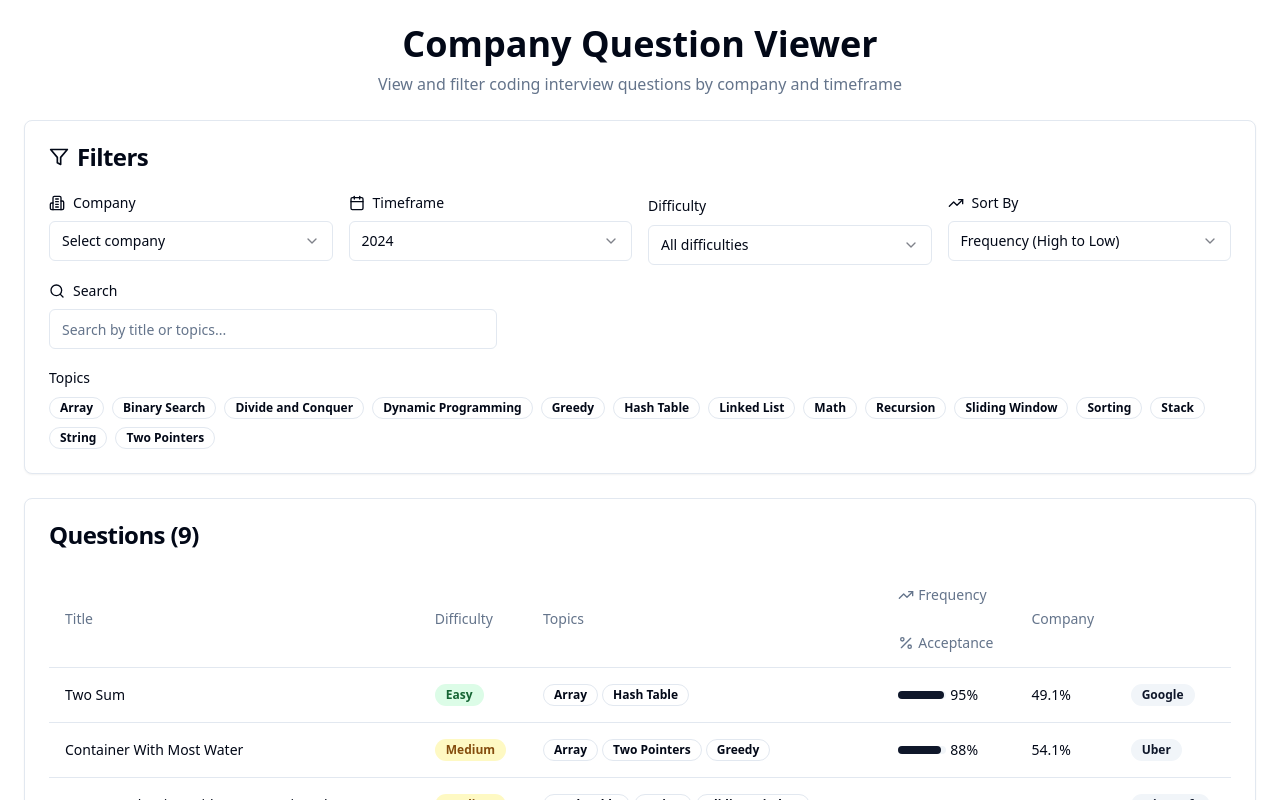
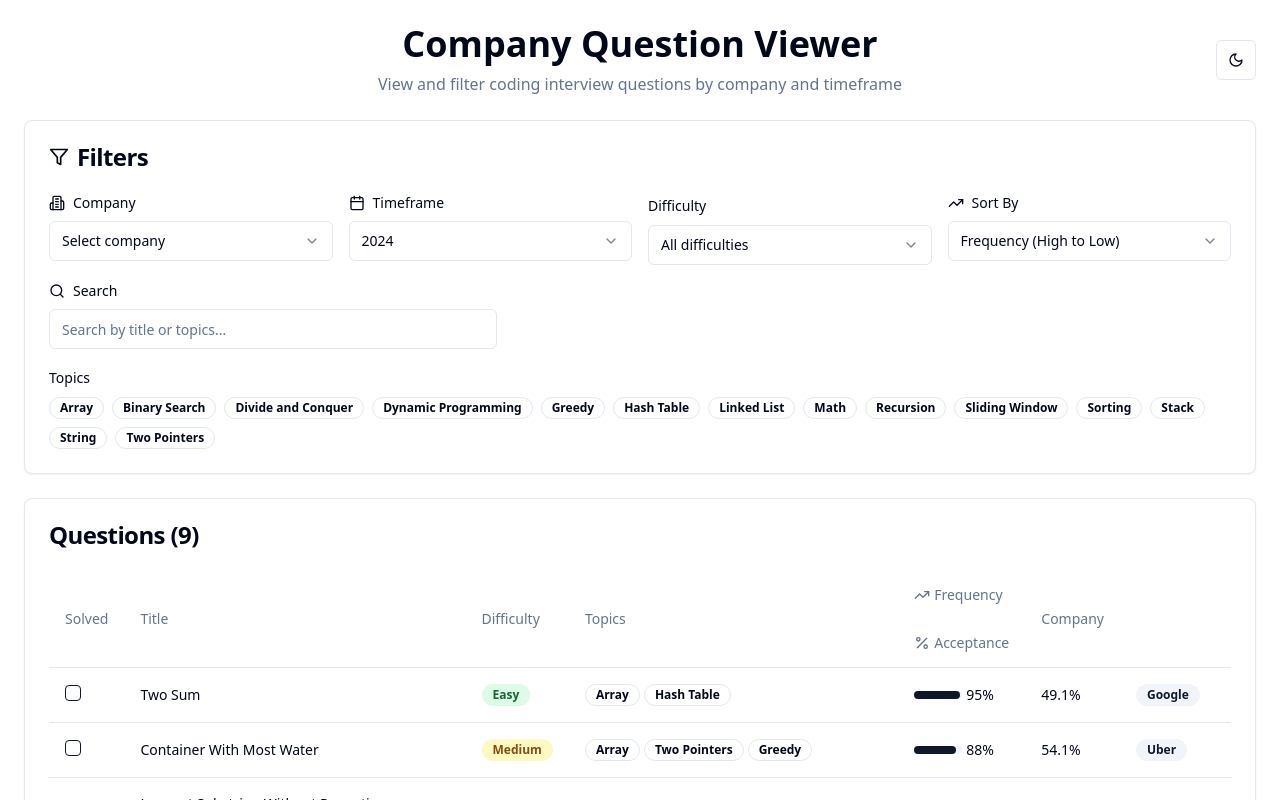
Before and after one commit to harsh-zeetheta/digital-hi-signal-bloom, a React (Vite) app: page / in a window 1280 px wide. Shown: the top 800 px of the page. Built offline with nearby package versions, Linux system fonts and the light colour scheme.

Commit message:
Add dark theme and solved checkbox
Implement dark theme support and add a checkbox to mark questions as solved.

```diff
--- a/src/components/QuestionViewer.tsx
+++ b/src/components/QuestionViewer.tsx
@@ -1,6 +1,5 @@
-
 import React, { useState, useMemo } from 'react';
-import { Search, Filter, Building2, Calendar, TrendingUp, Percent } from 'lucide-react';
+import { Search, Filter, Building2, Calendar, TrendingUp, Percent, Moon, Sun } from 'lucide-react';
 import { Input } from '@/components/ui/input';
 import { Button } from '@/components/ui/button';
 import { Select, SelectContent, SelectItem, SelectTrigger, SelectValue } from '@/components/ui/select';
@@ -8,6 +7,7 @@ import { Badge } from '@/components/ui/badge';
 import { Card, CardContent, CardHeader, CardTitle } from '@/components/ui/card';
 import { Table, TableBody, TableCell, TableHead, TableHeader, TableRow } from '@/components/ui/table';
 import { Tabs, TabsContent, TabsList, TabsTrigger } from '@/components/ui/tabs';
+import { Checkbox } from '@/components/ui/checkbox';
 import { mockCompanies, mockQuestions, timeframes, difficulties, allTopics, Question } from '@/data/mockData';
 
 const QuestionViewer = () => {
@@ -18,15 +18,34 @@ const QuestionViewer = () => {
   const [selectedTopics, setSelectedTopics] = useState<string[]>([]);
   const [sortBy, setSortBy] = useState<'frequency' | 'acceptanceRate'>('frequency');
   const [sortOrder, setSortOrder] = useState<'asc' | 'desc'>('desc');
+  const [isDarkMode, setIsDarkMode] = useState<boolean>(false);
+  const [solvedQuestions, setSolvedQuestions] = useState<Set<string>>(new Set());
+
+  // Toggle dark mode
+  const toggleDarkMode = () => {
+    setIsDarkMode(!isDarkMode);
+    document.documentElement.classList.toggle('dark');
+  };
+
+  // Toggle solved status for a question
+  const toggleSolved = (questionId: string) => {
+    const newSolved = new Set(solvedQuestions);
+    if (newSolved.has(questionId)) {
+      newSolved.delete(questionId);
+    } else {
+      newSolved.add(questionId);
+    }
+    setSolvedQuestions(newSolved);
+  };
 
   const filteredQuestions = useMemo(() => {
     let filtered = mockQuestions.filter(question => {
-      const matchesCompany = !selectedCompany || question.company === selectedCompany;
+      const matchesCompany = !selectedCompany || selectedCompany === 'all' || question.company === selectedCompany;
       const matchesTimeframe = question.timeframe === selectedTimeframe;
       const matchesSearch = !searchQuery ||
         question.title.toLowerCase().includes(searchQuery.toLowerCase()) ||
         question.topics.some(topic => topic.toLowerCase().includes(searchQuery.toLowerCase()));
-      const matchesDifficulty = !selectedDifficulty || question.difficulty === selectedDifficulty;
+      const matchesDifficulty = !selectedDifficulty || selectedDifficulty === 'all' || question.difficulty === selectedDifficulty;
       const matchesTopics = selectedTopics.length === 0 ||
         selectedTopics.every(topic => question.topics.includes(topic));
 
@@ -47,13 +66,13 @@ const QuestionViewer = () => {
   const getDifficultyColor = (difficulty: string) => {
     switch (difficulty) {
       case 'Easy':
-        return 'bg-green-100 text-green-800 hover:bg-green-200';
+        return 'bg-green-100 text-green-800 hover:bg-green-200 dark:bg-green-900 dark:text-green-100';
       case 'Medium':
-        return 'bg-yellow-100 text-yellow-800 hover:bg-yellow-200';
+        return 'bg-yellow-100 text-yellow-800 hover:bg-yellow-200 dark:bg-yellow-900 dark:text-yellow-100';
       case 'Hard':
-        return 'bg-red-100 text-red-800 hover:bg-red-200';
+        return 'bg-red-100 text-red-800 hover:bg-red-200 dark:bg-red-900 dark:text-red-100';
       default:
-        return 'bg-gray-100 text-gray-800 hover:bg-gray-200';
+        return 'bg-gray-100 text-gray-800 hover:bg-gray-200 dark:bg-gray-800 dark:text-gray-100';
     }
   };
 
@@ -70,10 +89,25 @@ const QuestionViewer = () => {
       <div className="container mx-auto p-6 space-y-6">
         {/* Header */}
         <div className="text-center space-y-2">
-          <h1 className="text-4xl font-bold text-foreground">Company Question Viewer</h1>
-          <p className="text-muted-foreground">
-            View and filter coding interview questions by company and timeframe
-          </p>
+          <div className="flex items-center justify-between">
+            <div className="flex-1" />
+            <div className="space-y-2">
+              <h1 className="text-4xl font-bold text-foreground">Company Question Viewer</h1>
+              <p className="text-muted-foreground">
+                View and filter coding interview questions by company and timeframe
+              </p>
+            </div>
+            <div className="flex-1 flex justify-end">
+              <Button
+                variant="outline"
+                size="icon"
+                onClick={toggleDarkMode}
+                className="ml-auto"
+              >
+                {isDarkMode ? <Sun className="h-4 w-4" /> : <Moon className="h-4 w-4" />}
+              </Button>
+            </div>
+          </div>
         </div>
 
         {/* Filters */}
@@ -213,6 +247,7 @@ const QuestionViewer = () => {
               <Table>
                 <TableHeader>
                   <TableRow>
+                    <TableHead className="w-12">Solved</TableHead>
                     <TableHead>Title</TableHead>
                     <TableHead>Difficulty</TableHead>
                     <TableHead>Topics</TableHead>
@@ -229,8 +264,14 @@ const QuestionViewer = () => {
                 </TableHeader>
                 <TableBody>
                   {filteredQuestions.map(question => (
-                    <TableRow key={question.id} className="hover:bg-muted/50">
-                      <TableCell className="font-medium">
+                    <TableRow key={question.id} className={`hover:bg-muted/50 ${solvedQuestions.has(question.id) ? 'opacity-60' : ''}`}>
+                      <TableCell>
+                        <Checkbox
+                          checked={solvedQuestions.has(question.id)}
+                          onCheckedChange={() => toggleSolved(question.id)}
+                        />
+                      </TableCell>
+                      <TableCell className={`font-medium ${solvedQuestions.has(question.id) ? 'line-through text-muted-foreground' : ''}`}>
                         {question.title}
                       </TableCell>
                       <TableCell>
```
